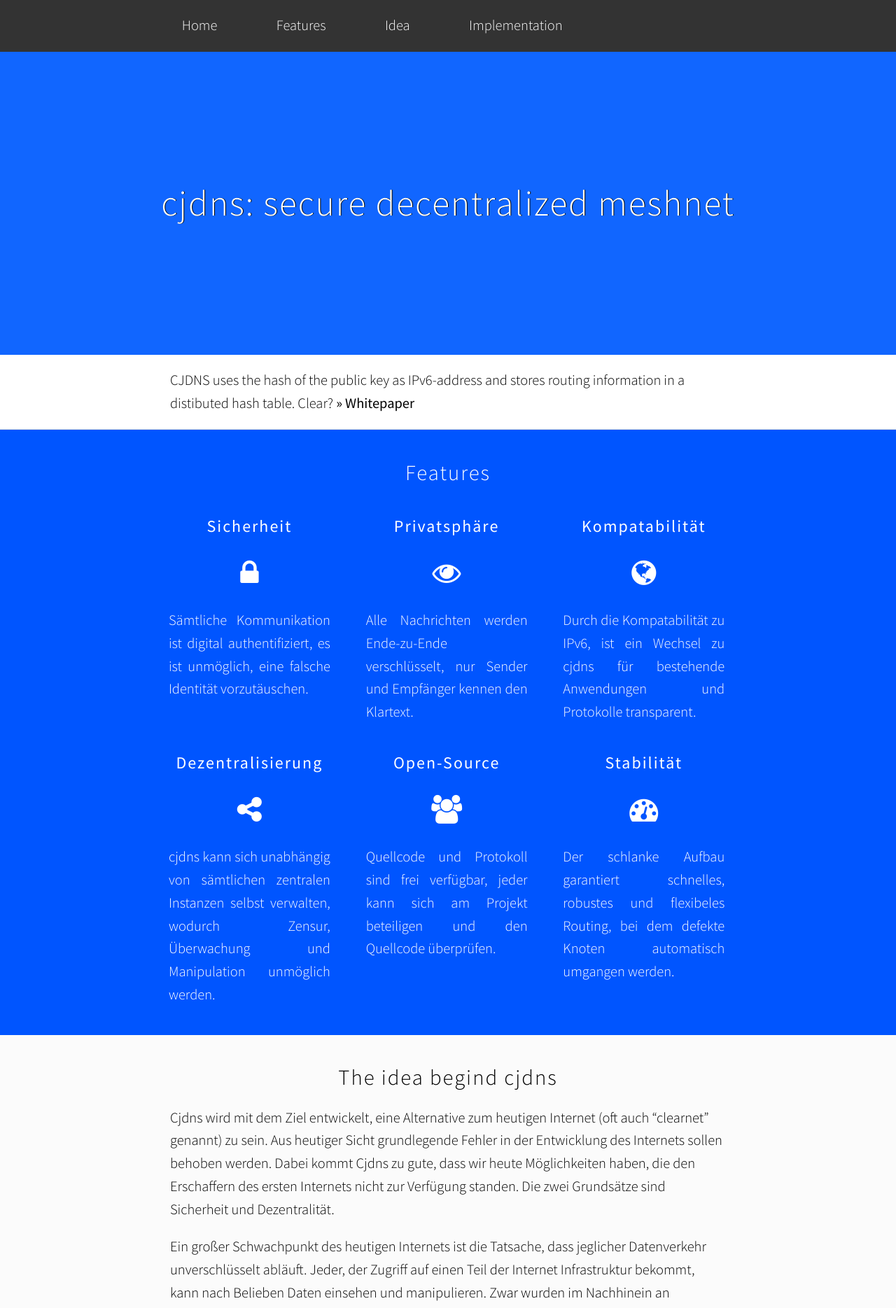
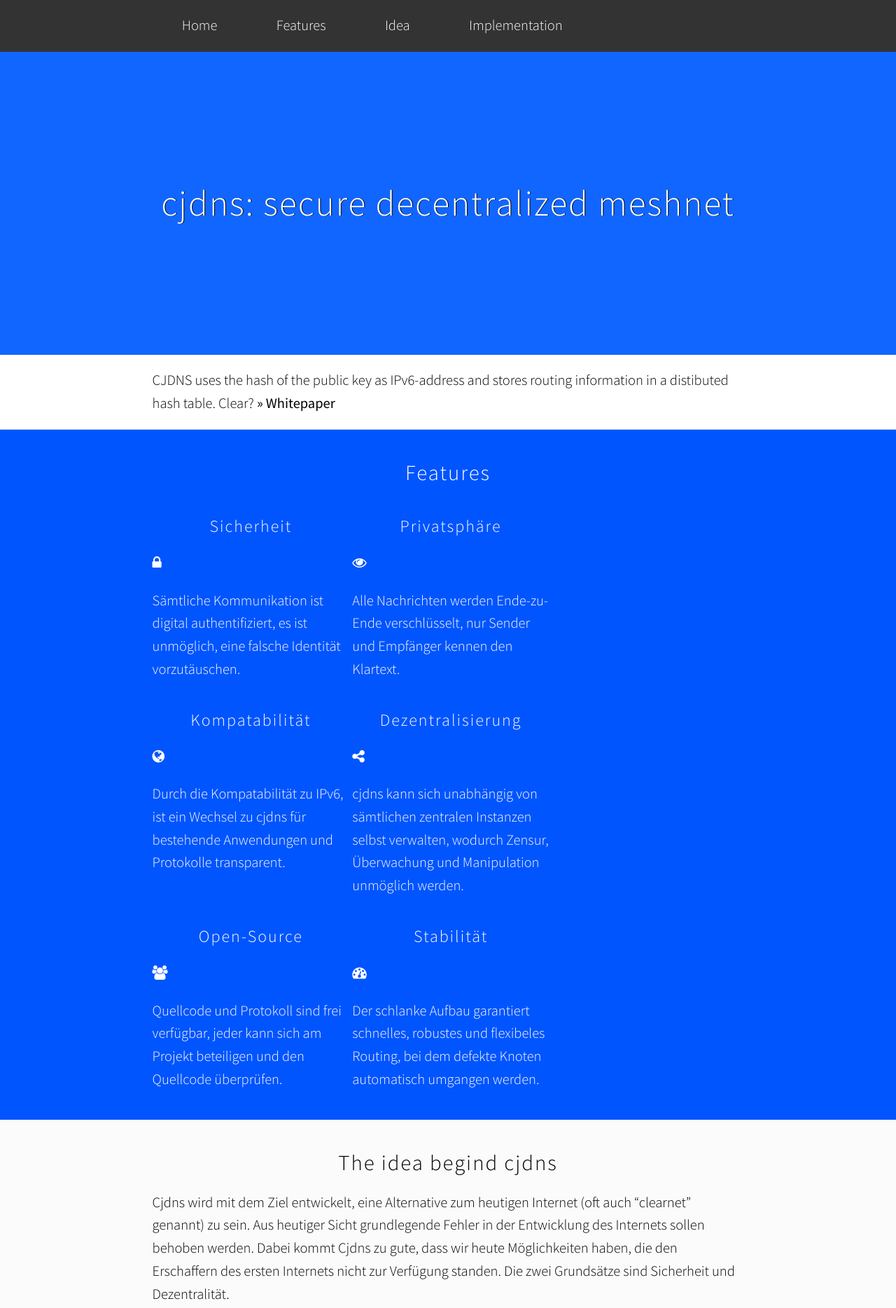
Before and after one commit to mawalu/cjdns-website, a Jekyll site: the page built from index.html, in a window 1280 px wide. Shown: the top 1869 px of the page at 70% size. Built offline with Jekyll 4.4.1, drawn with Linux system fonts in a browser that asks for light colours; nearby versions of some CDN libraries.

Commit message:
Update vendor.sass

```diff
--- a/_sass/vendor.sass
+++ b/_sass/vendor.sass
@@ -17,24 +17,19 @@ section:last-of-type div
   box-shadow: inset 0 0 1px rgba(0, 0, 0, 0.3)
   background-color: #555
 
-.feature
+#feature p
+  display: inline-block
+  width: 26%
   text-align: justify
-.feature h3
+  padding-left: 1.5em
+  padding-right: 1.5em
+#feature h3
   font-weight: 400
-.feature .fa
+#feature .fa
   font-size: 2em
   padding: .25em
   display: block
   text-align: center
-
-.pure-g > *
-  box-sizing: border-box
-  padding-left: 3%
-  padding-right: 3%
-
-.pure-g [class*="pure-u"]
-  margin-left: -2px
-  margin-right: -2px
 
 section:first-of-type
   background-color: #16f
```
